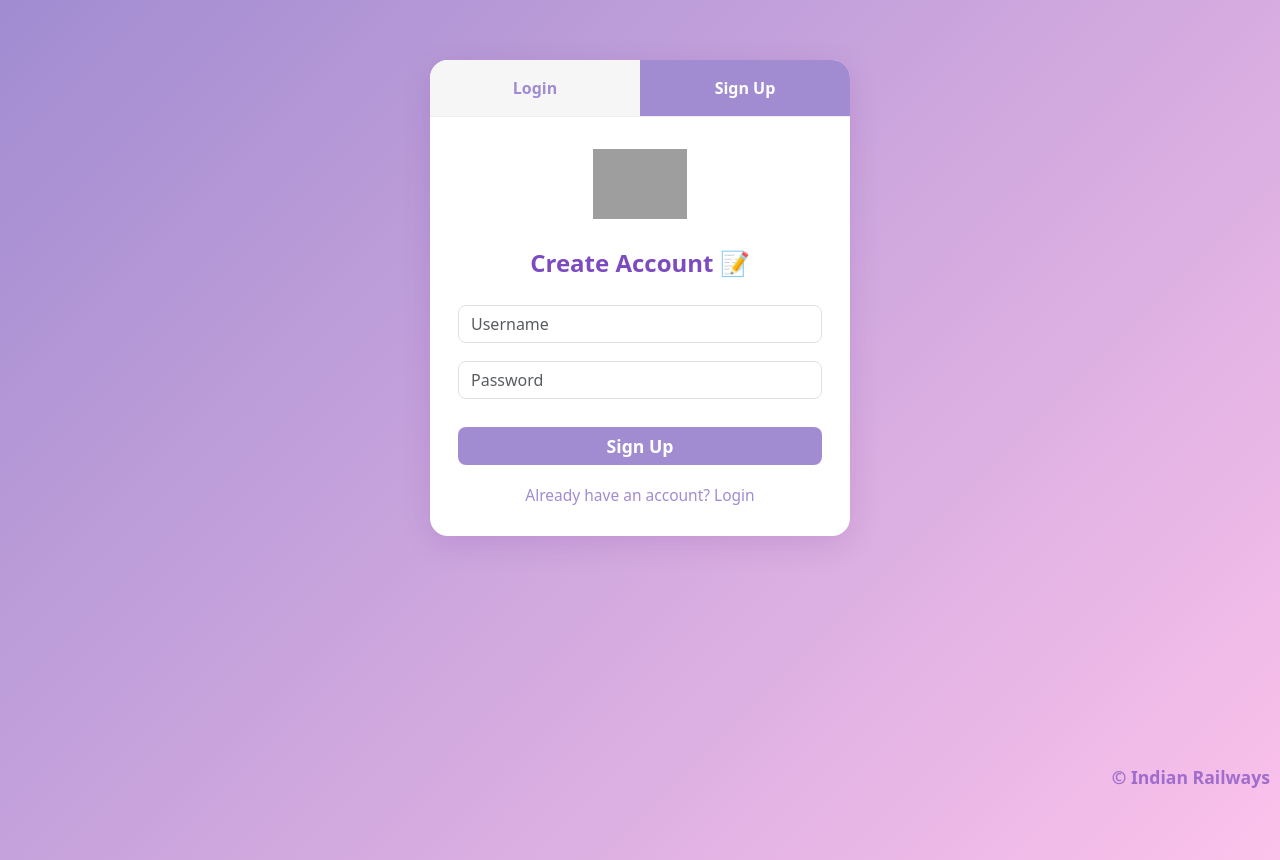
After one commit to HarshSingh1781/Railway_FIM, a Flask app: page /signup in a window 1280 px wide. The commit adds this page. Run offline with Flask 3, Linux system fonts and the light colour scheme; grey boxes are pictures that could not be loaded.

Commit message:
adding other stuff

```diff
--- a/app.py
+++ b/app.py
@@ -1,44 +1,97 @@
-# ✅ FILE: app.py
-from flask import Flask, render_template, request, redirect, jsonify, send_file
+from flask import Flask, render_template, request, redirect, jsonify, send_file, session, flash
 import sqlite3, os
 import pandas as pd
 from werkzeug.utils import secure_filename
+from werkzeug.security import generate_password_hash, check_password_hash
 
 app = Flask(__name__)
+app.secret_key = 'your_secret_key'
 app.config['UPLOAD_FOLDER'] = 'uploads'
 DB = 'database.db'
 
-# Ensure upload folder exists
 os.makedirs(app.config['UPLOAD_FOLDER'], exist_ok=True)
 
-# ------------------- DB Setup -------------------
+# ------------------ Database Setup ------------------
 def init_db():
     with sqlite3.connect(DB) as conn:
         c = conn.cursor()
-        c.execute('''
-            CREATE TABLE IF NOT EXISTS files (
-                id INTEGER PRIMARY KEY AUTOINCREMENT,
-                file_name TEXT NOT NULL,
-                file_code TEXT UNIQUE NOT NULL,
-                tags TEXT,
-                cabinet TEXT,
-                shelf TEXT,
-                box TEXT
-            )
-        ''')
+        c.execute('''CREATE TABLE IF NOT EXISTS files (
+                        id INTEGER PRIMARY KEY AUTOINCREMENT,
+                        file_name TEXT NOT NULL,
+                        file_code TEXT UNIQUE NOT NULL,
+                        tags TEXT,
+                        cabinet TEXT,
+                        shelf TEXT,
+                        box TEXT,
+                        is_deleted INTEGER DEFAULT 0)''')
+        # Ensure is_deleted column exists for old databases
+        c.execute("PRAGMA table_info(files)")
+        columns = [col[1] for col in c.fetchall()]
+        if 'is_deleted' not in columns:
+            c.execute("ALTER TABLE files ADD COLUMN is_deleted INTEGER DEFAULT 0")
+        c.execute('''CREATE TABLE IF NOT EXISTS users (
+                        id INTEGER PRIMARY KEY AUTOINCREMENT,
+                        username TEXT UNIQUE NOT NULL,
+                        password TEXT NOT NULL)''')
         conn.commit()
 
-# ------------------- Routes -------------------
+# ------------------ Auth Routes ------------------
+@app.route('/signup', methods=['GET', 'POST'])
+def signup():
+    if request.method == 'POST':
+        uname = request.form['username']
+        pwd = generate_password_hash(request.form['password'])
+        with sqlite3.connect(DB) as conn:
+            try:
+                conn.execute("INSERT INTO users (username, password) VALUES (?, ?)", (uname, pwd))
+                conn.commit()
+                return redirect('/login')
+            except:
+                return "Username already exists."
+    return render_template('signup.html')
+
+@app.route('/login', methods=['GET', 'POST'])
+def login():
+    if request.method == 'POST':
+        uname = request.form['username']
+        pwd = request.form['password']
+        with sqlite3.connect(DB) as conn:
+            c = conn.cursor()
+            c.execute("SELECT password FROM users WHERE username=?", (uname,))
+            user = c.fetchone()
+            if user and check_password_hash(user[0], pwd):
+                session['user'] = uname
+                return redirect('/')
+            return "Invalid credentials"
+    return render_template('login.html')
+
+@app.route('/logout')
+def logout():
+    session.pop('user', None)
+    return redirect('/login')
+
+@app.route('/forgot', methods=['GET', 'POST'])
+def forgot():
+    if request.method == 'POST':
+        uname = request.form['username']
+        new_pwd = generate_password_hash(request.form['new_password'])
+        with sqlite3.connect(DB) as conn:
+            conn.execute("UPDATE users SET password=? WHERE username=?", (new_pwd, uname))
+            conn.commit()
+        return redirect('/login')
+    return render_template('forgot.html')
+
+# ------------------ File Routes ------------------
 @app.route('/')
 def home():
+    if 'user' not in session:
+        return redirect('/login')
     return render_template('add_file.html')
-
-@app.route('/search')
-def search_page():
-    return render_template('search_file.html')
 
 @app.route('/add', methods=['POST'])
 def add_file():
+    if 'user' not in session:
+        return redirect('/login')
     data = request.form
     with sqlite3.connect(DB) as conn:
         try:
@@ -47,37 +100,97 @@ def add_file():
                          (data['file_name'], data['file_code'], data['tags'],
                           data['cabinet'], data['shelf'], data['box']))
             conn.commit()
-            return redirect('/')
+            flash("✅ File added successfully!", "success")
         except sqlite3.IntegrityError:
-            return "Error: Duplicate file code."
+            flash("❌ Error: Duplicate file code.", "danger")
+    return redirect('/')
+
+
+@app.route('/search')
+def search_page():
+    if 'user' not in session:
+        return redirect('/login')
+    return render_template('search_file.html')
 
 @app.route('/api/search')
 def search():
+    if 'user' not in session:
+        return redirect('/login')
     query = request.args.get('q', '').lower()
     with sqlite3.connect(DB) as conn:
         c = conn.cursor()
-        c.execute("SELECT * FROM files WHERE LOWER(file_name) LIKE ? OR LOWER(file_code) LIKE ?",
+        c.execute("SELECT * FROM files WHERE is_deleted = 0 AND (LOWER(file_name) LIKE ? OR LOWER(file_code) LIKE ?)",
                   (f'%{query}%', f'%{query}%'))
         rows = c.fetchall()
-        return jsonify([
-            {
-                'file_name': r[1],
-                'file_code': r[2],
-                'tags': r[3],
-                'location': f"{r[4]} > {r[5]} > {r[6]}"
-            } for r in rows
-        ])
+        return jsonify([{
+            'file_name': r[1],
+            'file_code': r[2],
+            'tags': r[3],
+            'location': f"{r[4]} > {r[5]} > {r[6]}"
+        } for r in rows])
 
-@app.route('/export')
-def export_excel():
+@app.route('/edit/<file_code>', methods=['GET', 'POST'])
+def edit_file(file_code):
+    if 'user' not in session:
+        return redirect('/login')
     with sqlite3.connect(DB) as conn:
-        df = pd.read_sql_query("SELECT * FROM files", conn)
-        path = os.path.join(app.config['UPLOAD_FOLDER'], 'exported_files.xlsx')
-        df.to_excel(path, index=False)
-        return send_file(path, as_attachment=True)
+        c = conn.cursor()
+        if request.method == 'POST':
+            data = request.form
+            c.execute('''UPDATE files SET file_name=?, tags=?, cabinet=?, shelf=?, box=?
+                         WHERE file_code=?''',
+                      (data['file_name'], data['tags'], data['cabinet'], data['shelf'], data['box'], file_code))
+            conn.commit()
+            return redirect('/search')
+        else:
+            c.execute("SELECT * FROM files WHERE file_code=?", (file_code,))
+            file = c.fetchone()
+            return render_template('edit_file.html', file=file)
+
+@app.route('/delete/<file_code>')
+def delete_file(file_code):
+    if 'user' not in session:
+        return redirect('/login')
+    with sqlite3.connect(DB) as conn:
+        conn.execute("UPDATE files SET is_deleted = 1 WHERE file_code = ?", (file_code,))
+        conn.commit()
+    flash("🗑️ File moved to Recycle Bin!", "warning")
+    return redirect('/search')
+
+@app.route('/recycle_bin')
+def recycle_bin():
+    if 'user' not in session:
+        return redirect('/login')
+    with sqlite3.connect(DB) as conn:
+        c = conn.cursor()
+        c.execute("SELECT * FROM files WHERE is_deleted = 1")
+        files = c.fetchall()
+    return render_template('recycle_bin.html', files=files)
+
+@app.route('/restore/<file_code>')
+def restore_file(file_code):
+    if 'user' not in session:
+        return redirect('/login')
+    with sqlite3.connect(DB) as conn:
+        conn.execute("UPDATE files SET is_deleted = 0 WHERE file_code = ?", (file_code,))
+        conn.commit()
+    flash("✅ File restored!", "success")
+    return redirect('/recycle_bin')
+
+@app.route('/permanent_delete/<file_code>')
+def permanent_delete_file(file_code):
+    if 'user' not in session:
+        return redirect('/login')
+    with sqlite3.connect(DB) as conn:
+        conn.execute("DELETE FROM files WHERE file_code = ?", (file_code,))
+        conn.commit()
+    flash("❌ File permanently deleted!", "danger")
+    return redirect('/recycle_bin')
 
 @app.route('/import', methods=['POST'])
 def import_excel():
+    if 'user' not in session:
+        return redirect('/login')
     file = request.files['excel_file']
     if file and file.filename.endswith('.xlsx'):
         filepath = os.path.join(app.config['UPLOAD_FOLDER'], secure_filename(file.filename))
@@ -88,6 +201,29 @@ def import_excel():
         return redirect('/')
     return "Invalid file. Upload a .xlsx file."
 
+@app.route('/export')
+def export_excel():
+    if 'user' not in session:
+        return redirect('/login')
+    with sqlite3.connect(DB) as conn:
+        df = pd.read_sql_query("SELECT * FROM files", conn)
+        path = os.path.join(app.config['UPLOAD_FOLDER'], 'exported_files.xlsx')
+        df.to_excel(path, index=False)
+        return send_file(path, as_attachment=True)
+
+@app.route('/file/<file_code>')
+def file_details(file_code):
+    if 'user' not in session:
+        return redirect('/login')
+    with sqlite3.connect(DB) as conn:
+        c = conn.cursor()
+        c.execute("SELECT file_name, file_code, tags, cabinet, shelf, box FROM files WHERE file_code = ? AND is_deleted = 0", (file_code,))
+        file = c.fetchone()
+        if not file:
+            flash("File not found or has been deleted.", "danger")
+            return redirect('/search')
+    return render_template('file_details.html', file=file)
+
 if __name__ == '__main__':
     init_db()
     app.run(debug=True)
--- /dev/null
+++ b/templates/signup.html
@@ -0,0 +1,113 @@
+<!DOCTYPE html>
+<html lang="en">
+<head>
+  <meta charset="UTF-8">
+  <title>Sign Up</title>
+  <link href="https://cdn.jsdelivr.net/npm/bootstrap@5.3.1/dist/css/bootstrap.min.css" rel="stylesheet">
+  <style>
+    body {
+      background: linear-gradient(135deg, #a18cd1 0%, #fbc2eb 100%);
+      min-height: 100vh;
+    }
+    .auth-container {
+      max-width: 420px;
+      margin: 60px auto;
+      background: #fff;
+      border-radius: 18px;
+      box-shadow: 0 8px 32px rgba(80, 0, 120, 0.12);
+      overflow: hidden;
+    }
+    .auth-tabs {
+      display: flex;
+      border-bottom: 1px solid #eee;
+    }
+    .auth-tab {
+      flex: 1;
+      text-align: center;
+      padding: 16px 0;
+      font-weight: 600;
+      cursor: pointer;
+      background: #f6f6f6;
+      color: #a18cd1;
+      transition: background 0.2s, color 0.2s;
+    }
+    .auth-tab.active {
+      background: #a18cd1;
+      color: #fff;
+    }
+    .auth-content {
+      padding: 32px 28px 28px 28px;
+    }
+    .auth-title {
+      text-align: center;
+      color: #7c4bc0;
+      font-weight: 700;
+      margin-bottom: 24px;
+      font-size: 1.5rem;
+    }
+    .form-control {
+      border-radius: 8px;
+      margin-bottom: 18px;
+    }
+    .btn-success {
+      background: #a18cd1;
+      border: none;
+      border-radius: 8px;
+      font-weight: 600;
+      font-size: 1.1rem;
+      margin-top: 10px;
+    }
+    .btn-success:hover {
+      background: #7c4bc0;
+    }
+    .auth-links {
+      text-align: center;
+      margin-top: 18px;
+    }
+    .auth-links a {
+      color: #a18cd1;
+      text-decoration: none;
+      margin: 0 8px;
+      font-size: 0.97rem;
+    }
+    .auth-links a:hover {
+      text-decoration: underline;
+    }
+    .footer {
+      position: fixed;
+      bottom: 10px;
+      right: 10px;
+      color: #7c4bc0;
+      font-weight: 600;
+      opacity: 0.7;
+      font-size: 1.1rem;
+      z-index: 10;
+    }
+  </style>
+</head>
+<body>
+  <div class="auth-container">
+    <div class="auth-tabs">
+      <a href="/login" class="auth-tab" style="text-decoration:none;">Login</a>
+      <div class="auth-tab active">Sign Up</div>
+    </div>
+    <div class="auth-content">
+      <div class="text-center mb-3">
+        <img src="https://upload.wikimedia.org/wikipedia/commons/5/5b/Indian_Railways.svg" alt="Indian Railways Logo" style="height:70px; margin-bottom:10px;">
+      </div>
+      <div class="auth-title">Create Account <span>📝</span></div>
+      <form method="POST">
+        <input name="username" class="form-control" placeholder="Username" required>
+        <input name="password" type="password" class="form-control" placeholder="Password" required>
+        <button class="btn btn-success w-100">Sign Up</button>
+      </form>
+      <div class="auth-links">
+        <a href="/login">Already have an account? Login</a>
+      </div>
+    </div>
+  </div>
+  <div class="footer">
+    © Indian Railways
+  </div>
+</body>
+</html>
```
Also changed, not shown: templates/add_file.html (+18 -3 lines), templates/edit_file.html (added, +26 -0 lines), templates/file_details.html (added, +26 -0 lines), templates/forgot.html (added, +23 -0 lines), templates/login.html (added, +105 -0 lines), templates/recycle_bin.html (added, +60 -0 lines), templates/search_file.html (+12 -3 lines), README.md (added), database.db, 1 other file.
